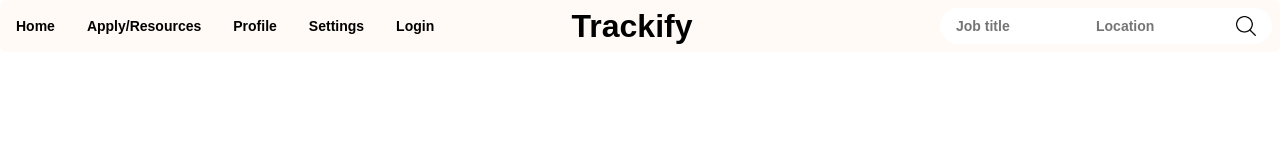
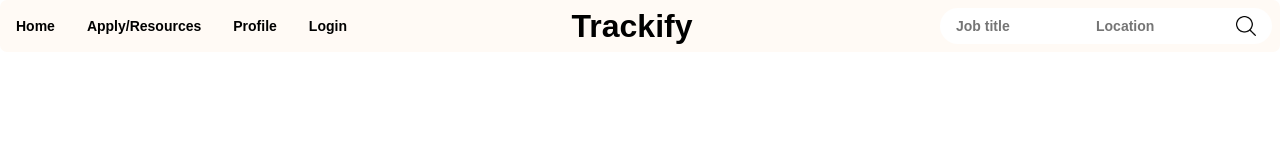
Before and after one commit to mariiaonokhina/trackify, a React (Vite) app: page / in a window 1280 px wide. Shown: the top 160 px of the page. Built offline with nearby package versions, Linux system fonts and the light colour scheme; no server answers.

Commit message:
Removed Settings

```diff
--- a/src/components/Navbar.tsx
+++ b/src/components/Navbar.tsx
@@ -24,9 +24,6 @@
 						</li>
 						<li>
 							<Link to="/profile">Profile</Link>
-						</li>
-						<li>
-							<a>Settings</a>
 						</li>
 						<li>
 							<Link to="/login">Login</Link>
```
